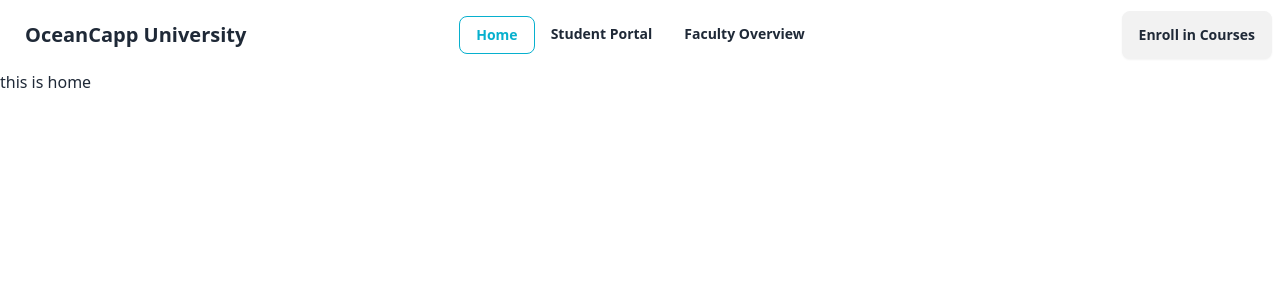
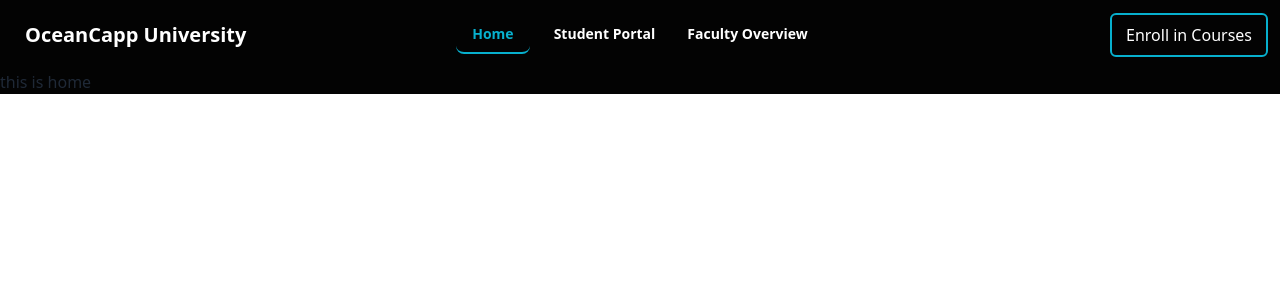
Before and after one commit to Monwar23/Student-Management-System, a React (Vite) app: page / in a window 1280 px wide. Shown: the top 300 px of the page. Built offline with nearby package versions, Linux system fonts and the light colour scheme.

Commit message:
nabvar completed

```diff
--- a/src/components/Navbar.jsx
+++ b/src/components/Navbar.jsx
@@ -1,54 +1,67 @@
-import { NavLink } from "react-router-dom";
+import { Link, NavLink } from "react-router-dom";
 
 const Navbar = () => {
     const navLinks = <>
         <li><NavLink className={({ isActive }) =>
-            isActive ? 'text-[#07B0CE] border border-[#07B0CE] font-semibold' : 'font-semibold hover:text-[#07B0CE]'
+            isActive ? 'text-[#07B0CE] border-b-2 border-[#07B0CE] font-semibold mr-2' : 'font-semibold hover:text-[#07B0CE] hover:border-b-2 border-[#07B0CE] text-white'
         } to="/">Home</NavLink></li>
 
         <li><NavLink className={({ isActive }) =>
-            isActive ? 'text-[#07B0CE] border border-[#07B0CE] font-semibold' : 'font-semibold hover:text-[#07B0CE]'
+            isActive ? 'text-[#07B0CE] border-b-2 border-[#07B0CE] font-semibold mr-2' : 'font-semibold hover:text-[#07B0CE] hover:border-b-2 border-[#07B0CE] text-white'
         } to="/student">Student Portal</NavLink></li>
 
         <li><NavLink className={({ isActive }) =>
-            isActive ? 'text-[#07B0CE] border border-[#07B0CE] font-semibold' : 'font-semibold hover:text-[#07B0CE]'
+            isActive ? 'text-[#07B0CE] border-b-2 border-[#07B0CE] font-semibold mr-2' : 'font-semibold hover:text-[#07B0CE] hover:border-b-2 border-[#07B0CE] text-white'
         } to="/faculty">Faculty Overview</NavLink></li>
+    </>;
 
+    return (
+        <div className="navbar">
+            <div className="navbar-start">
+                <a className="btn btn-ghost normal-case text-xl text-white">OceanCapp University</a>
+            </div>
 
-    </>
-    return (
-        <div className="navbar bg-base-100">
-            <div className="navbar-start">
-                <div className="dropdown">
-                    <div tabIndex={0} role="button" className="btn btn-ghost lg:hidden">
+            <div className="navbar-center hidden lg:flex">
+                <ul className="menu menu-horizontal px-1">
+                    {navLinks}
+                </ul>
+            </div>
+
+            <div className="navbar-end">
+                <Link to='/enroll' className="hidden lg:block rounded-md px-3.5 py-2 m-1 overflow-hidden relative group cursor-pointer border-2 font-medium border-[#07B0CE] text-white">
+                    <span className="absolute w-64 h-0 transition-all duration-300 origin-center rotate-45 -translate-x-20 bg-[#07B0CE] top-1/2 group-hover:h-64 group-hover:-translate-y-32 ease"></span>
+                    <span className="relative text-white transition duration-300 group-hover:text-white ease">Enroll in Courses</span>
+                </Link>
+
+                <div className="dropdown dropdown-end lg:hidden text-white ">
+                    <label tabIndex={0} className="btn btn-ghost">
                         <svg
                             xmlns="http://www.w3.org/2000/svg"
                             className="h-5 w-5"
                             fill="none"
                             viewBox="0 0 24 24"
-                            stroke="currentColor">
+                            stroke="currentColor"
+                        >
                             <path
                                 strokeLinecap="round"
                                 strokeLinejoin="round"
                                 strokeWidth="2"
-                                d="M4 6h16M4 12h8m-8 6h16" />
+                                d="M4 6h16M4 12h8m-8 6h16"
+                            />
                         </svg>
-                    </div>
+                    </label>
+
                     <ul
                         tabIndex={0}
-                        className="menu menu-sm dropdown-content bg-base-100 rounded-box z-[1] mt-3 w-52 p-2 shadow">
+                        className="menu menu-sm dropdown-content mt-3 p-2 shadow bg-black rounded-box w-52 right-0"
+                    >
                         {navLinks}
+                        <Link to='/enroll' className="block lg:hidden rounded-md px-3.5 py-2 m-1 overflow-hidden relative group cursor-pointer border-2 font-medium border-[#07B0CE] text-white">
+                            <span className="absolute w-64 h-0 transition-all duration-300 origin-center rotate-45 -translate-x-20 bg-[#07B0CE] top-1/2 group-hover:h-64 group-hover:-translate-y-32 ease"></span>
+                            <span className="relative text-white transition duration-300 group-hover:text-white ease">Enroll in Courses</span>
+                        </Link>
                     </ul>
                 </div>
-                <a className="btn btn-ghost text-xl">OceanCapp University</a>
-            </div>
-            <div className="navbar-center hidden lg:flex">
-                <ul className="menu menu-horizontal px-1">
-                    {navLinks}
-                </ul>
-            </div>
-            <div className="navbar-end">
-                <a className="btn">Enroll in Courses</a>
             </div>
         </div>
     );
--- a/src/index.css
+++ b/src/index.css
@@ -1,3 +1,7 @@
 @tailwind base;
 @tailwind components;
 @tailwind utilities;
+
+body {
+    background-color: #030303; /* Choose your desired color */
+  }
```
